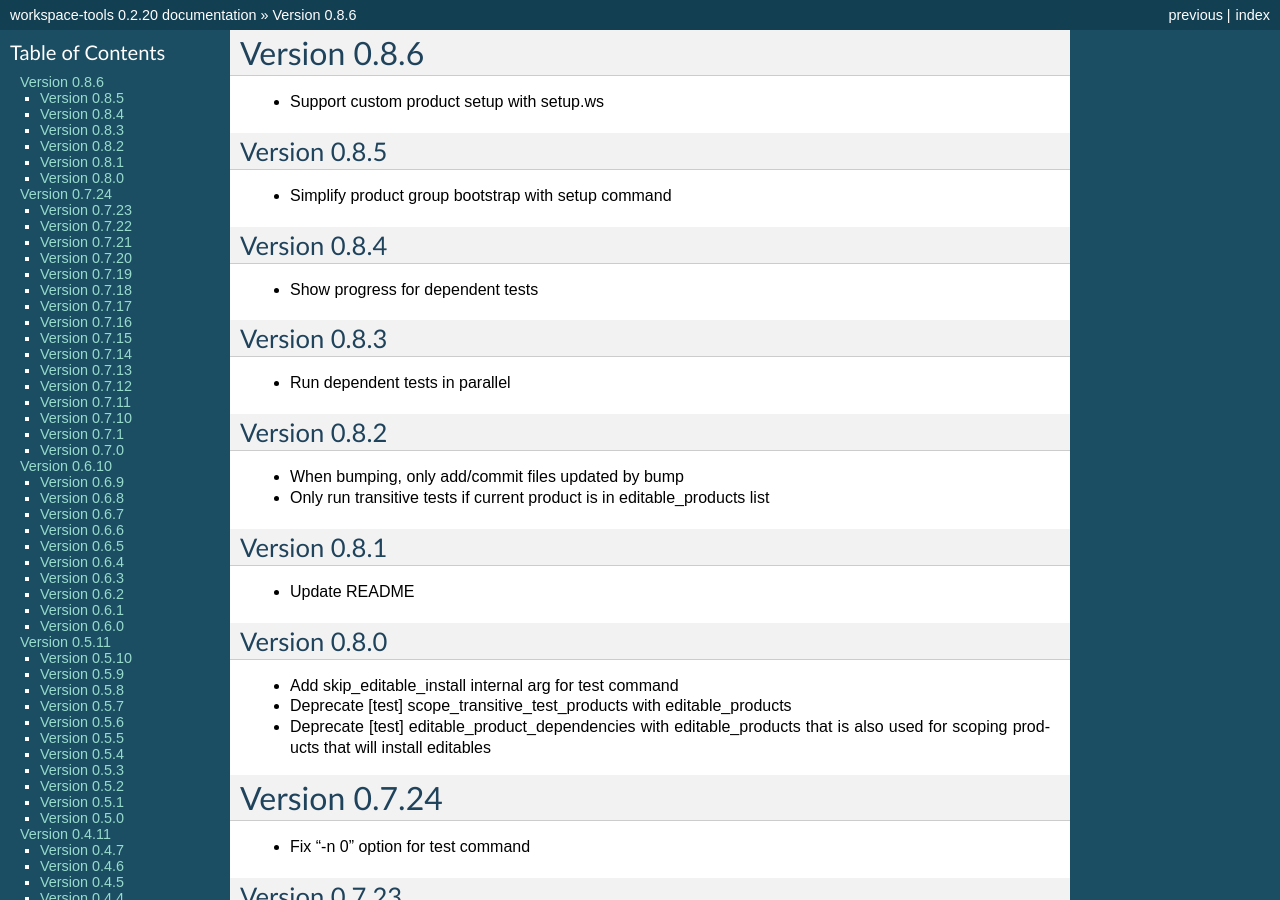
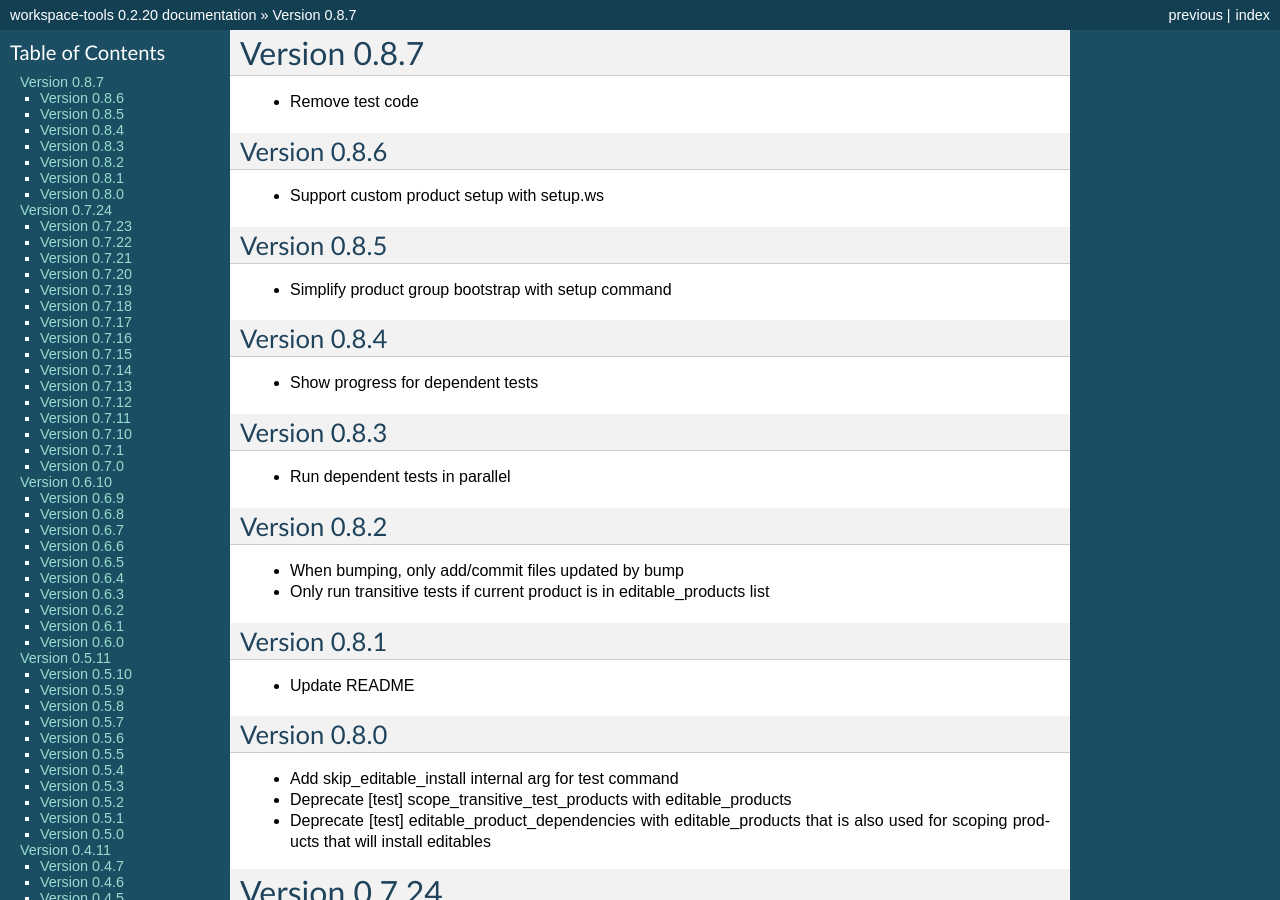
Before and after one commit to maxzheng/workspace-tools, a Sphinx documentation site: the page built from docs/CHANGELOG.rst, in a window 1280 px wide and 900 px high. Built offline with Sphinx 7.4.7, drawn with Linux system fonts in a browser that asks for light colours; some of the changed text lies outside the part shown.

Commit message:
Publish version 0.8.7

```diff
--- a/docs/CHANGELOG.rst
+++ b/docs/CHANGELOG.rst
@@ -1,5 +1,10 @@
+Version 0.8.7
+================================================================================
+
+* Remove test code
+
 Version 0.8.6
-================================================================================
+--------------------------------------------------------------------------------
 
 * Support custom product setup with setup.ws
 
--- a/setup.py
+++ b/setup.py
@@ -10,7 +10,7 @@ def find_files(path):
 
 setuptools.setup(
   name='workspace-tools',
-  version='0.8.6',
+  version='0.8.7',
 
   author='Max Zheng',
   author_email='maxzheng.os @t gmail.com',
```
